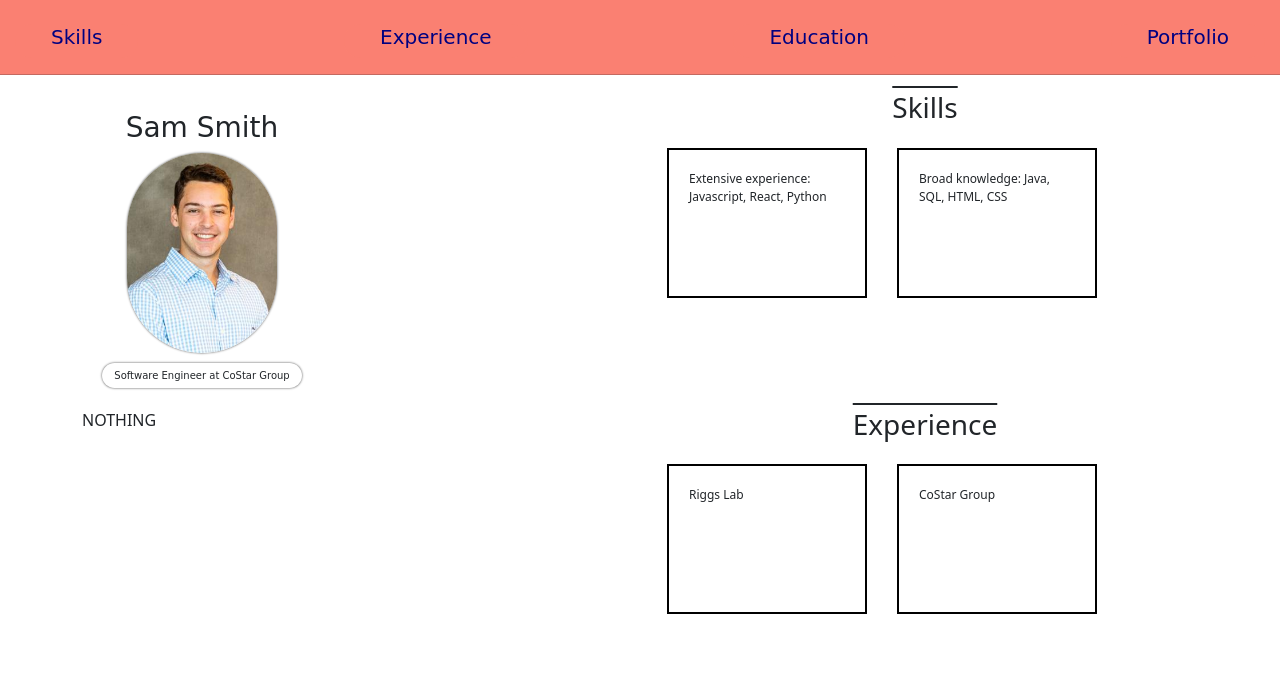
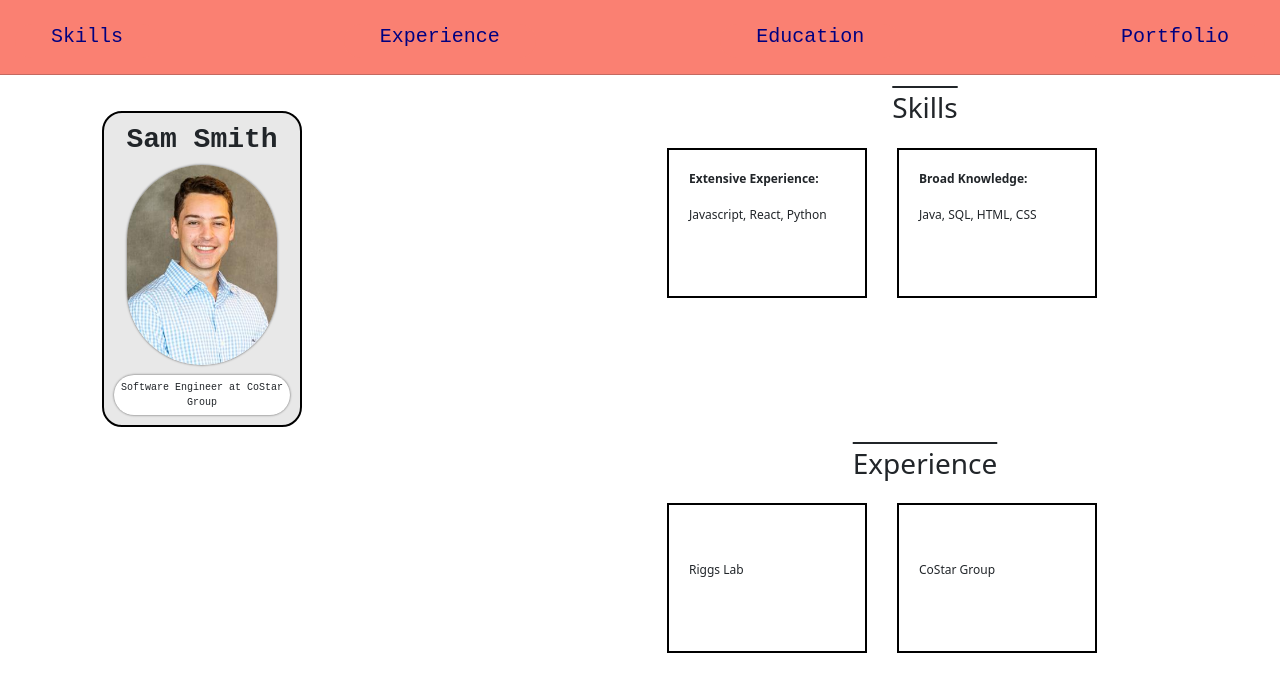
Before and after one commit to samsmith0704/resume-site, a React app: page / in a window 1280 px wide. Shown: the top 692 px of the page. Built offline with nearby package versions, Linux system fonts and the light colour scheme.

Commit message:
changing fonts, misc styles

```diff
--- a/src/components/HeaderItem.js
+++ b/src/components/HeaderItem.js
@@ -7,11 +7,12 @@ const HeaderItem = ({ headerItemTitle }) => {
     marginLeft: "30px",
     marginRight: "30px",
     color: "Navy",
-    fontFamily: "Comic Sans MS",
+    fontFamily: "Courier New",
   };
 
   const btnStyle = {
-    backgroundColor: isHovered ? "grey" : "salmon",
+    backgroundColor: "salmon",
+    textDecoration: isHovered ? "underline" : "none",
     border: "none",
     borderRadius: "20px",
   };
--- a/src/components/PictureCard.js
+++ b/src/components/PictureCard.js
@@ -10,6 +10,10 @@ const pictureColumnStyle = {
   width: "200px",
   margin: "20px",
   textAlign: "center",
+  border: "2px solid black",
+  padding: "10px",
+  borderRadius: "20px",
+  backgroundColor: "#E8E8E8	",
 };
 const captionStyle = {
   textAlign: "center",
@@ -19,15 +23,18 @@ const captionStyle = {
   padding: "5px",
   fontSize: "10px",
   boxShadow: " 0 0 2px .5px #888",
-  fontFamily: "Comic Sans MS",
+  fontFamily: "Courier New",
+  backgroundColor: "White",
 };
 const nameStyle = {
-  fontFamily: "Comic Sans MS",
+  fontFamily: "Courier New",
 };
 const PictureCard = () => {
   return (
     <div style={pictureColumnStyle}>
-      <h3 style={nameStyle}>Sam Smith</h3>
+      <h3 style={nameStyle}>
+        <b> Sam Smith</b>
+      </h3>
       <img style={pictureStyle} src="../../costar_headshot.png" alt="" />
       <div style={captionStyle}> Software Engineer at CoStar Group</div>
     </div>
--- a/src/components/ShowcaseCard.js
+++ b/src/components/ShowcaseCard.js
@@ -8,8 +8,14 @@ const cardStyle = {
   margin: "15px",
   fontSize: "12px",
 };
-const ShowcaseCard = ({ text }) => {
-  return <div style={cardStyle}>{text}</div>;
+const ShowcaseCard = ({ boldedText, text }) => {
+  return (
+    <div style={cardStyle}>
+      <b>{boldedText}</b>
+      <br /> <br />
+      {text}
+    </div>
+  );
 };
 
 export default ShowcaseCard;
--- a/src/components/ShowcaseContainer.js
+++ b/src/components/ShowcaseContainer.js
@@ -19,14 +19,20 @@ const ShowcaseContainer = () => {
             Skills
           </h3>
           <div style={scStyle}>
-            <ShowcaseCard text="Extensive experience: Javascript, React, Python" />
-            <ShowcaseCard text="Broad knowledge: Java, SQL, HTML, CSS" />
+            <ShowcaseCard
+              boldedText={"Extensive Experience: "}
+              text="Javascript, React, Python"
+            />
+            <ShowcaseCard
+              boldedText={"Broad Knowledge: "}
+              text="Java, SQL, HTML, CSS"
+            />
           </div>
         </div>
       </div>
       <div className="row">
         <div className="col">
-          <div>NOTHING</div>
+          <div></div>
         </div>
         <div className="col-6">
           <h3 style={{ textAlign: "center", textDecoration: "overline" }}>
```
